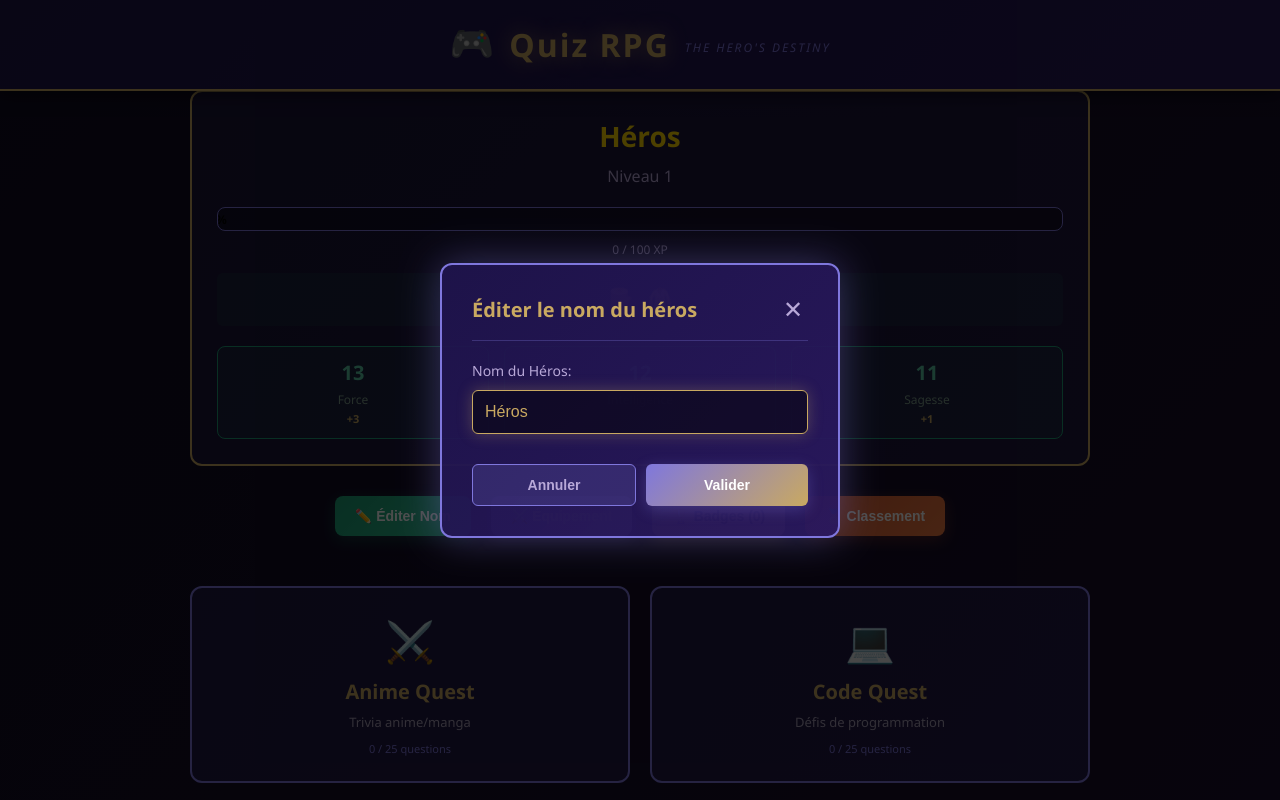
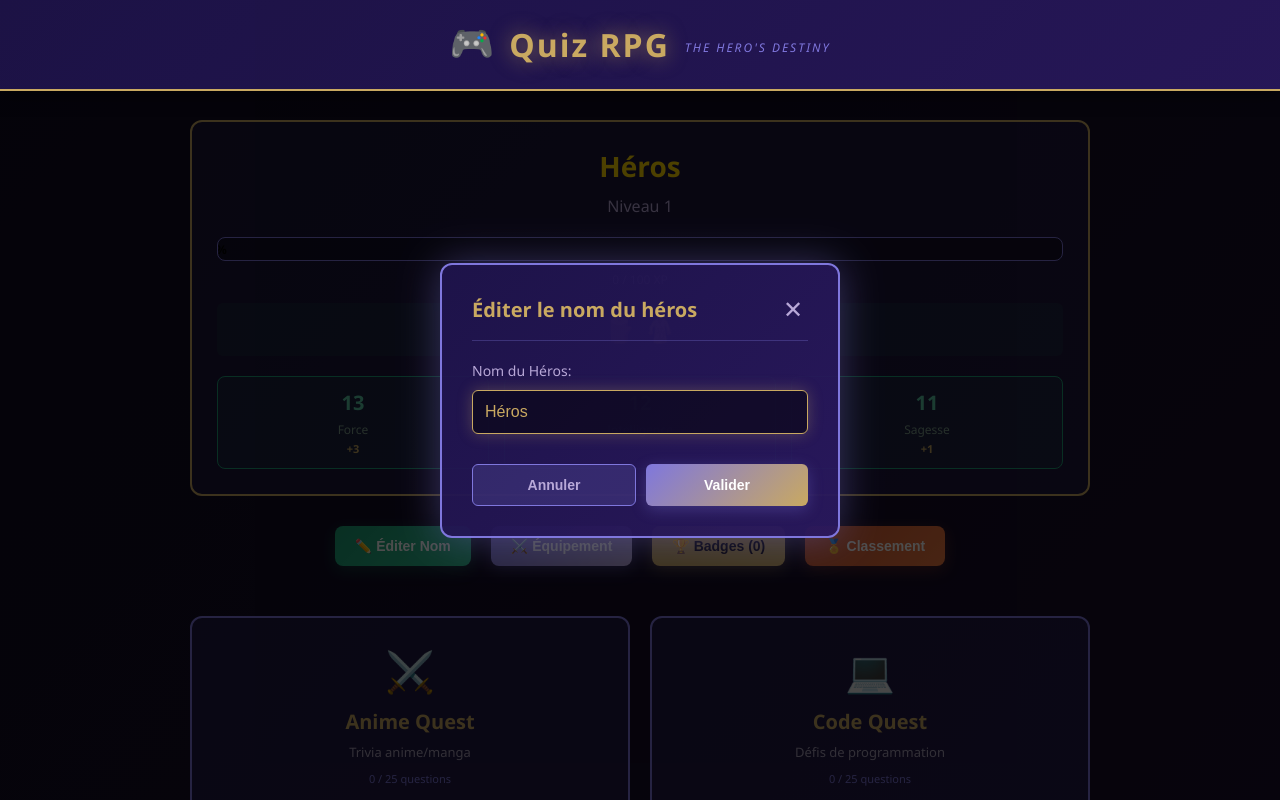
Before and after one commit to LaetitiaBraun/quiz-rpg, a React (Vite) app: page / in a window 1280 px wide. Both pictures are taken after a click on the button "✏️ Éditer Nom". Shown: the top 800 px of the page. Built offline with nearby package versions, Linux system fonts and the light colour scheme.

Commit message:
Fix: Header fixed positioning with important and z-index 9999

```diff
--- a/src/App.jsx
+++ b/src/App.jsx
@@ -128,7 +128,7 @@ export default function App() {
     setShowLegal(true);
   };
   return (
-    <div style={{ display: 'flex', flexDirection: 'column', minHeight: '100vh', background: 'linear-gradient(135deg, #0f0a1f 0%, #1a0f2e 100%)', paddingTop: '90px' }}>
+    <div style={{ display: 'flex', flexDirection: 'column', minHeight: '100vh', background: 'linear-gradient(135deg, #0f0a1f 0%, #1a0f2e 100%)', paddingTop: '120px' }}>
       <Header />
 
       <LevelUpAnimation
--- a/src/styles/EditNameModal.css
+++ b/src/styles/EditNameModal.css
@@ -8,7 +8,7 @@
   display: flex;
   align-items: center;
   justify-content: center;
-  z-index: 2000;
+  z-index: 1500;
   animation: fadeInUp 0.3s ease-out;
 }
 
--- a/src/styles/Header.css
+++ b/src/styles/Header.css
@@ -3,12 +3,12 @@
   border-bottom: 2px solid #c9a961;
   padding: 20px 0;
   box-shadow: 0 4px 15px rgba(0, 0, 0, 0.5);
-  position: fixed;
-  top: 0;
-  left: 0;
-  right: 0;
-  z-index: 1000;
-  width: 100%;
+  position: fixed !important;
+  top: 0 !important;
+  left: 0 !important;
+  right: 0 !important;
+  z-index: 9999 !important;
+  width: 100% !important;
 }
 
 .header-content {
--- a/src/styles/global.css
+++ b/src/styles/global.css
@@ -9,10 +9,17 @@ body {
   background: linear-gradient(135deg, #0f0a1f 0%, #1a0f2e 100%);
   color: #e0d7f7;
   min-height: 100vh;
+  overflow-x: hidden;
+}
+
+html {
+  scroll-behavior: smooth;
 }
 
 #root {
   min-height: 100vh;
+  display: flex;
+  flex-direction: column;
 }
 
 .app-container {
```
